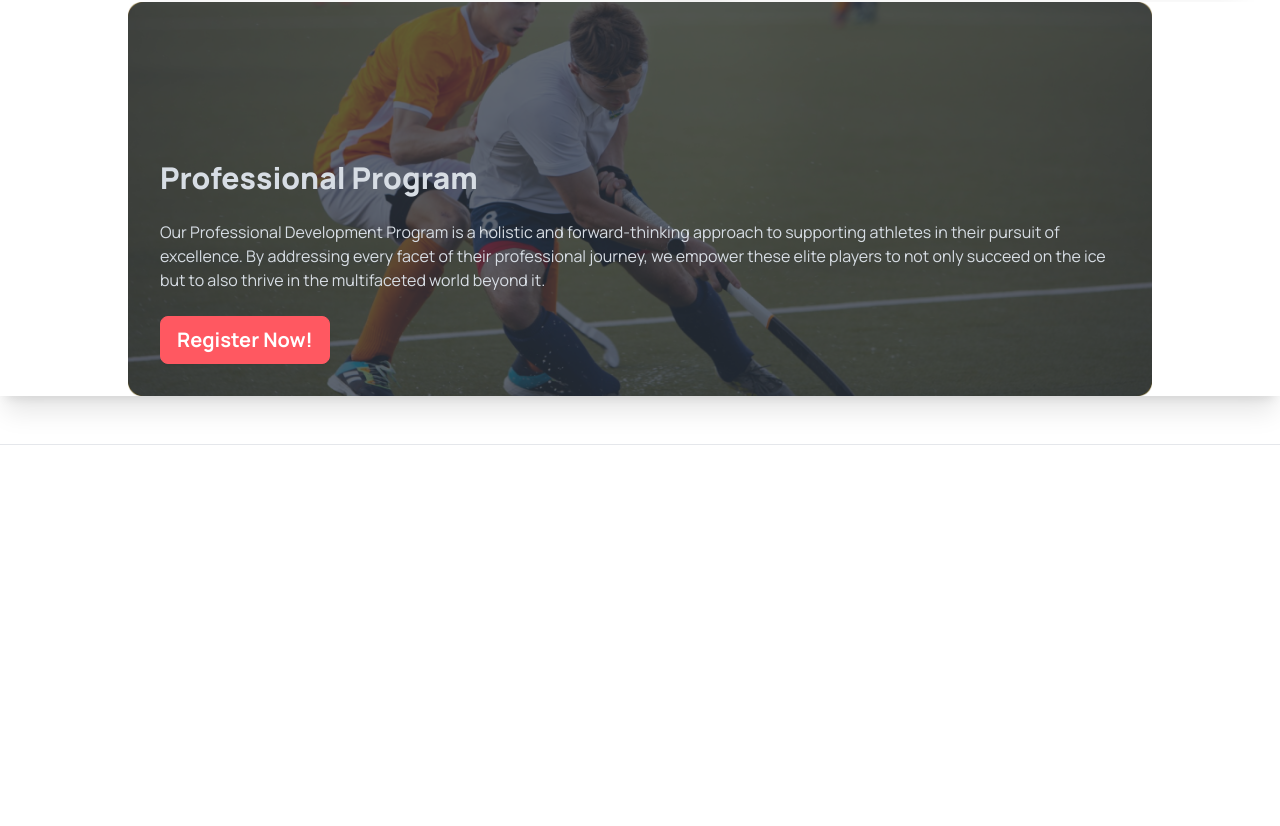
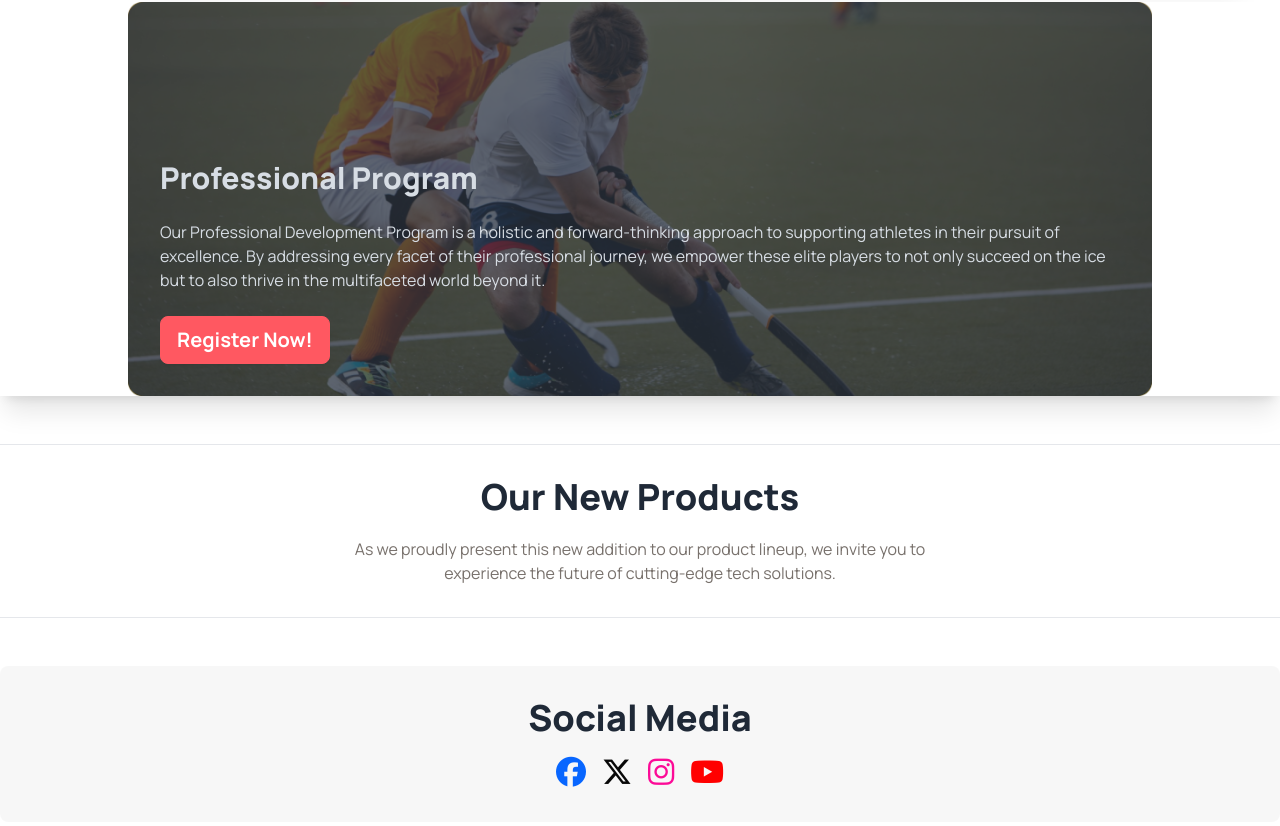
Before and after one commit to shahrukkabir/hockey-s, a plain HTML site: page index.html in a window 1280 px wide. Shown: the part 2176-3002 px from the top of the page. Before the commit the page ends 2621 px from the top, so only its background shows below. Drawn offline with nearby package versions, Linux system fonts and the light colour scheme.

Commit message:
added social link section

```diff
--- a/index.html
+++ b/index.html
@@ -137,9 +137,8 @@
 
     </header>
     <!-- header end -->
-
+    <!-- main start -->
     <main>
-
 
         <hr>
         <!-- hockeys club section -->
@@ -147,34 +146,39 @@
             <div class="text-center w-full lg:w-3/4 mx-auto space-y-5">
                 <h2 class="text-3xl lg:text-4xl font-extrabold">Professional Hockeys
                     Club</h2>
-                <p class="text-stone-500 font-normal text-center mx-auto w-[300px] lg:w-[600px] ">Professional hockey clubs stand
+                <p class="text-stone-500 font-normal text-center mx-auto w-[300px] lg:w-[600px] ">Professional hockey
+                    clubs stand
                     as the heartbeat of the exhilarating world of ice hockey, captivating fans with their skillful
                     plays, intense rivalries, and the pursuit of sporting glory.</p>
             </div>
         </section>
         <!-- end hockeys club section -->
         <hr>
+
         <!-- card section -->
         <section class="my-12 bg-white">
-        <div class="grid grid-cols-1 md:grid-cols-2 lg:grid-cols-4 mt-12 lg:mx-32 gap-5">
+            <div class="grid grid-cols-1 md:grid-cols-2 lg:grid-cols-4 mt-12 lg:mx-32 gap-5">
                 <!-- card-1 -->
                 <div class="border border-gray-200 rounded space-y-7 p-6 flex flex-col justify-center items-center ">
                     <div class="radial-progress text-red-500" style="--value:87;" role="progressbar">87%</div>
                     <h3 class="text-xl font-semibold">Prayer Facility</h3>
-                    <p class="text-stone-500 font-normal text-center">A well-conceived prayer facility,a prayer facility can truly serve as a sanctuary for all.
+                    <p class="text-stone-500 font-normal text-center">A well-conceived prayer facility,a prayer facility
+                        can truly serve as a sanctuary for all.
                 </div>
                 <!-- card-2 -->
                 <div class="border border-gray-200 rounded space-y-7 p-6 flex flex-col justify-center items-center">
                     <div class="radial-progress text-green-500" style="--value:95;" role="progressbar">95%</div>
                     <h3 class="text-xl font-semibold">Experienced Coach</h3>
-                    <p class="text-stone-500 font-normal text-center">An experienced coach plays a pivotal role in guiding individuals towards personal and professional success.
+                    <p class="text-stone-500 font-normal text-center">An experienced coach plays a pivotal role in
+                        guiding individuals towards personal and professional success.
 
                 </div>
                 <!-- card-3 -->
                 <div class="border border-gray-200 rounded space-y-7 p-6 flex flex-col justify-center items-center">
                     <div class="radial-progress text-yellow-500" style="--value:90;" role="progressbar">90%</div>
                     <h3 class="text-xl font-semibold">Senior Player</h3>
-                    <p class="text-stone-500 font-normal text-center">A senior player, seasoned in skill and wisdom, brings invaluable experience and leadership to the team</p>
+                    <p class="text-stone-500 font-normal text-center">A senior player, seasoned in skill and wisdom,
+                        brings invaluable experience and leadership to the team</p>
 
                 </div>
                 <!-- card-4 -->
@@ -182,47 +186,54 @@
                     <div class="radial-progress text-blue-500" style="--value:80;" role="progressbar">80%</div>
                     <h3 class="text-xl font-semibold">Training
                         Ground</h3>
-                    <p class="text-stone-500 font-normal text-center">The training ground, a crucible for athletes, is where dedication meets effort, shaping champions.</p>
+                    <p class="text-stone-500 font-normal text-center">The training ground, a crucible for athletes, is
+                        where dedication meets effort, shaping champions.</p>
                 </div>
             </div>
         </section>
         <!-- card section -->
         <hr>
+
         <!-- program section -->
         <hr>
         <section class="my-8">
             <div class="text-center w-full lg:w-3/4 mx-auto space-y-5">
                 <h2 class="text-3xl lg:text-4xl font-extrabold">Program Sections</h2>
-                <p class="text-stone-500 font-normal text-center mx-auto w-[300px] lg:w-[600px] ">Through a diverse range of programs, we invite individuals of all ages to join us on this exhilarating journey on and off the ice.</p>
+                <p class="text-stone-500 font-normal text-center mx-auto w-[300px] lg:w-[600px] ">Through a diverse
+                    range of programs, we invite individuals of all ages to join us on this exhilarating journey on and
+                    off the ice.</p>
             </div>
         </section>
-        <!-- program section -->
+        <!--end program section -->
         <hr>
+
         <!-- image card section -->
         <section class="my-12">
 
             <div class="grid gap-7 grid-cols-1 lg:grid-cols-2 mx-auto px-5  items-center ">
                 <!-- card-1 -->
-                <div class="card w-full lg:w-[590px] lg:h-[338px] bg-base-100 rounded-none  lg:ml-32 shadow-xl image-full">
-                    <figure><img class="w-full"
-                            src="Images/2.png"
-                            alt="hockey-stick" /></figure>
+                <div
+                    class="card w-full lg:w-[590px] lg:h-[338px] bg-base-100 rounded-none  lg:ml-32 shadow-xl image-full">
+                    <figure><img class="w-full" src="Images/2.png" alt="hockey-stick" /></figure>
                     <div class="card-body text-white space-y-4">
                         <h2 class="card-title text-3xl font-extrabold">Junior Program</h2>
-                        <p class="flex-grow-0">Our Junior Program is not just a training ground for hockey skills but a nurturing environment where young players develop a passion for the game, forge lasting friendships, and lay the groundwork for a bright future both on and off the ice.  </p>
+                        <p class="flex-grow-0">Our Junior Program is not just a training ground for hockey skills but a
+                            nurturing environment where young players develop a passion for the game, forge lasting
+                            friendships, and lay the groundwork for a bright future both on and off the ice. </p>
                         <div class="card-actions justify-start">
                             <button class="btn btn-error text-xl text-white font-bold">Register Now!</button>
                         </div>
                     </div>
                 </div>
                 <!-- card-2 -->
-                <div class="card w-full lg:w-[590px] lg:h-[338px] bg-base-100 rounded-none shadow-xl  lg:mr-32 image-full">
-                    <figure><img class="w-full"
-                            src="Images/3.png"
-                            alt="hockey-stick" /></figure>
+                <div
+                    class="card w-full lg:w-[590px] lg:h-[338px] bg-base-100 rounded-none shadow-xl  lg:mr-32 image-full">
+                    <figure><img class="w-full" src="Images/3.png" alt="hockey-stick" /></figure>
                     <div class="card-body text-white space-y-4">
                         <h2 class="card-title text-3xl font-extrabold">Teenager Program</h2>
-                        <p class="flex-grow-0">Our Teenager Program is not just about developing exceptional hockey players; it's about shaping well-rounded individuals ready to navigate the challenges of adolescence and beyond.</p>
+                        <p class="flex-grow-0">Our Teenager Program is not just about developing exceptional hockey
+                            players; it's about shaping well-rounded individuals ready to navigate the challenges of
+                            adolescence and beyond.</p>
                         <div class="card-actions justify-start">
                             <button class="btn btn-error text-xl text-white font-bold">Register Now!</button>
                         </div>
@@ -231,13 +242,15 @@
             </div>
             <div>
                 <!-- card-3 -->
-                <div class="card w-full col-auto lg:col-span-2 mt-6 rounded-none px-5 lg:px-32 bg-base-100 shadow-xl image-full">
-                    <figure><img class="w-full"
-                            src="Images/4.png"
-                            alt="hockey-stick" /></figure>
+                <div
+                    class="card w-full col-auto lg:col-span-2 mt-6 rounded-none px-5 lg:px-32 bg-base-100 shadow-xl image-full">
+                    <figure><img class="w-full" src="Images/4.png" alt="hockey-stick" /></figure>
                     <div class="card-body justify-end text-white space-y-4">
                         <h2 class="card-title text-3xl font-extrabold">Professional Program</h2>
-                        <p class="flex-grow-0">Our Professional Development Program is a holistic and forward-thinking approach to supporting athletes in their pursuit of excellence. By addressing every facet of their professional journey, we empower these elite players to not only succeed on the ice but to also thrive in the multifaceted world beyond it.</p>
+                        <p class="flex-grow-0">Our Professional Development Program is a holistic and forward-thinking
+                            approach to supporting athletes in their pursuit of excellence. By addressing every facet of
+                            their professional journey, we empower these elite players to not only succeed on the ice
+                            but to also thrive in the multifaceted world beyond it.</p>
                         <div class="card-actions justify-start">
                             <button class="btn btn-error text-xl text-white font-bold">Register Now!</button>
                         </div>
@@ -248,7 +261,36 @@
         </section>
         <!-- end image card section -->
         <hr>
+
+        <!-- new product section -->
+        <section class="my-8">
+            <div class="text-center w-full lg:w-3/4 mx-auto space-y-5">
+                <h2 class="text-3xl lg:text-4xl font-extrabold">Our New Products</h2>
+                <p class="text-stone-500 font-normal text-center mx-auto w-[300px] lg:w-[600px] ">As we proudly present
+                    this new addition to our product lineup, we invite you to experience the future of cutting-edge tech
+                    solutions. </p>
+            </div>
+        </section>
+        <!-- end new product section -->
+        <hr>
+        <!-- social link -->
+        <section class="my-12">
+            <div class=" bg-[#13131808] flex flex-col justify-center items-center rounded-lg p-8">
+                <h3 class="text-4xl font-extrabold">Social Media</h3>
+                <!-- social icons -->
+                <div class="mt-4 flex gap-4">
+                    <i class="fa-brands fa-facebook text-3xl text-[#0866ff]"></i>
+                    <i class="fa-brands fa-x-twitter text-3xl text-[#080808]"></i>
+                    <i class="fa-brands fa-instagram text-3xl text-[#fc0b97]"></i>
+                    <i class="fa-brands fa-youtube text-3xl text-[#ff0000]"></i>
+
+                </div>
+            </div>
+        </section>
+        <!-- end social link -->
+
     </main>
+    <!-- main end -->
     <footer>
 
     </footer>
```
